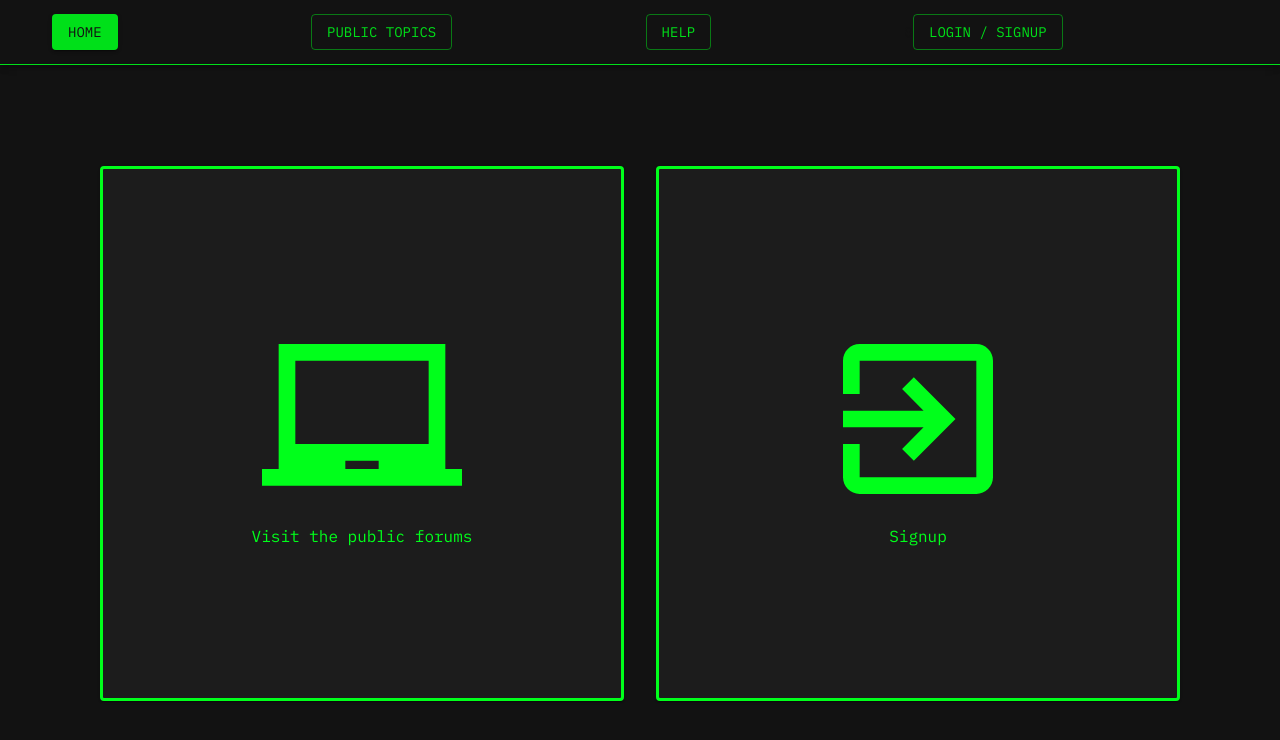
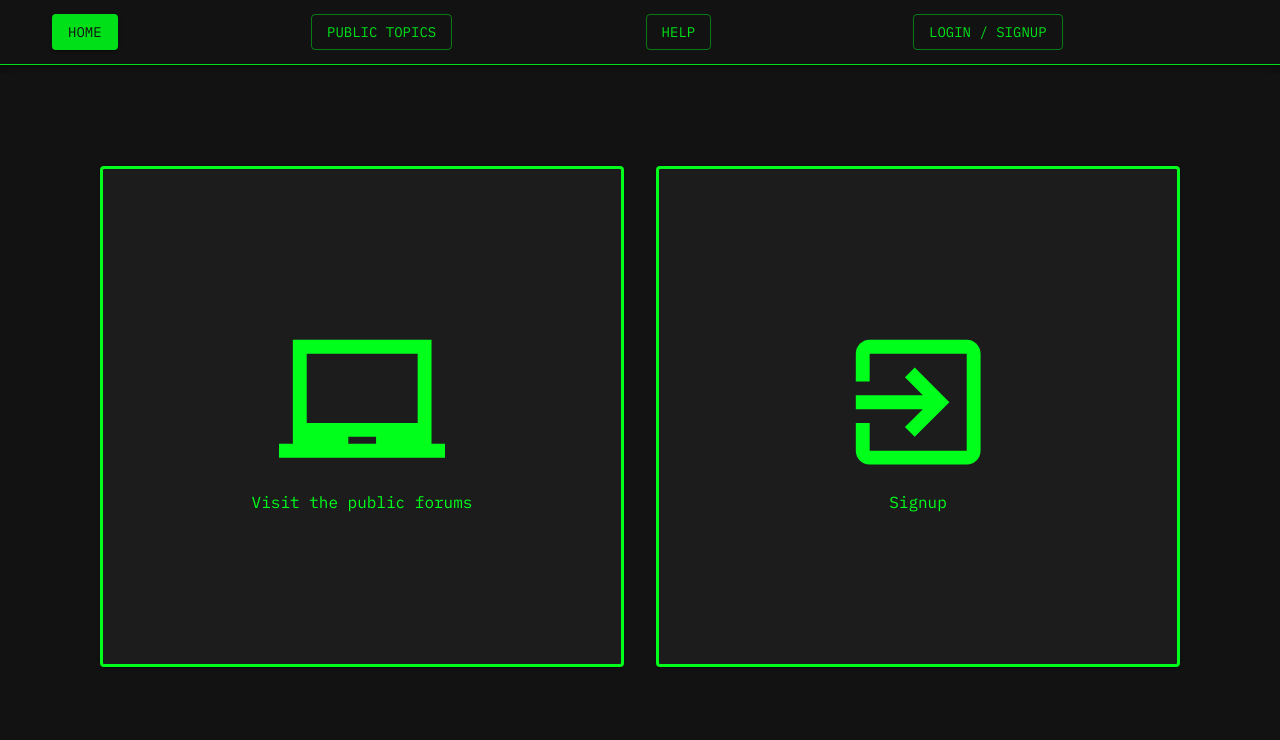
Before and after one commit to pwetherbee/cipherforums-backend, a React (Create React App) app in the folder client/: page / in a window 1280 px wide. Shown: the top 740 px of the page. Built offline with nearby package versions, Linux system fonts and the light colour scheme; no server answers.

Commit message:
updated home icon width

```diff
--- a/client/src/pages/Home.js
+++ b/client/src/pages/Home.js
@@ -33,7 +33,7 @@ export default function AutoGrid() {
         <Grid item xs={12} sm={6}>
           <Link href="/public">
             <Paper className={classes.paper}>
-              <LaptopChromebookSharpIcon style={{ fontSize: 200 }} />
+              <LaptopChromebookSharpIcon style={{ fontSize: "13vw" }} />
               <Typography>Visit the public forums</Typography>
             </Paper>
           </Link>
@@ -41,7 +41,7 @@ export default function AutoGrid() {
         <Grid item xs={12} sm={6}>
           <Link href="/signup">
             <Paper className={classes.paper}>
-              <ExitToAppIcon style={{ fontSize: 200 }} />
+              <ExitToAppIcon style={{ fontSize: "13vw" }} />
               <Typography>Signup</Typography>
             </Paper>
           </Link>
```
